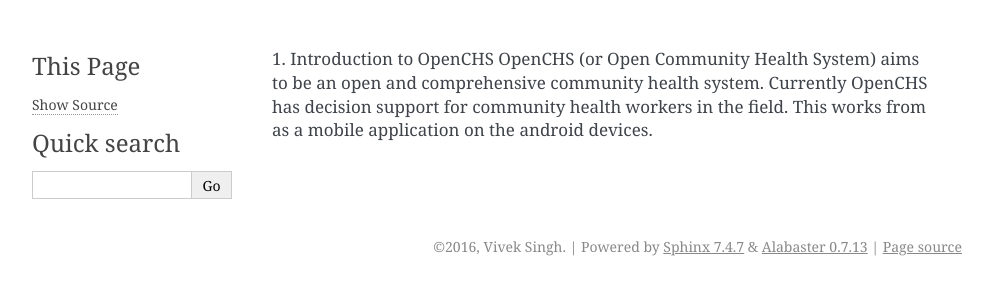
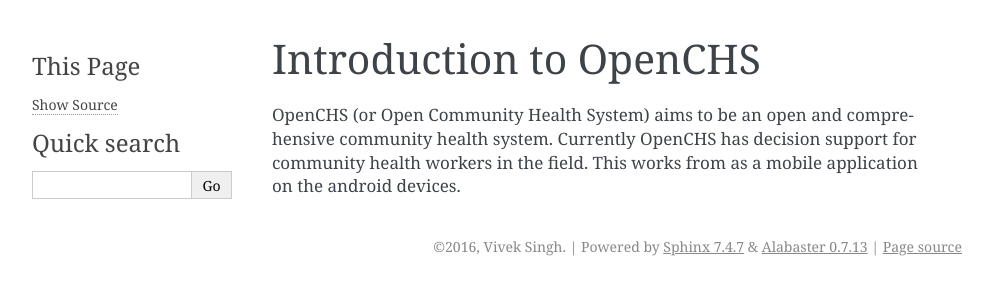
Before and after one commit to avniproject/docs, a Sphinx documentation site: the page built from source/user/introductions.rst, in a window 1280 px wide. Shown: the top 300 px of the page, without its empty margins (148-1141 px from the left). Built offline with Sphinx 7.4.7, drawn with Linux system fonts in a browser that asks for light colours; pages that are not in the unit, such as notebooks, are missing from menus.

```diff
--- a/source/user/introductions.rst
+++ b/source/user/introductions.rst
@@ -1,2 +1,4 @@
-1. Introduction to OpenCHS
+
+Introduction to OpenCHS
+========================
 OpenCHS (or Open Community Health System) aims to be an open and comprehensive community health system. Currently OpenCHS has decision support for community health workers in the field. This works from as a mobile application on the android devices.
```
